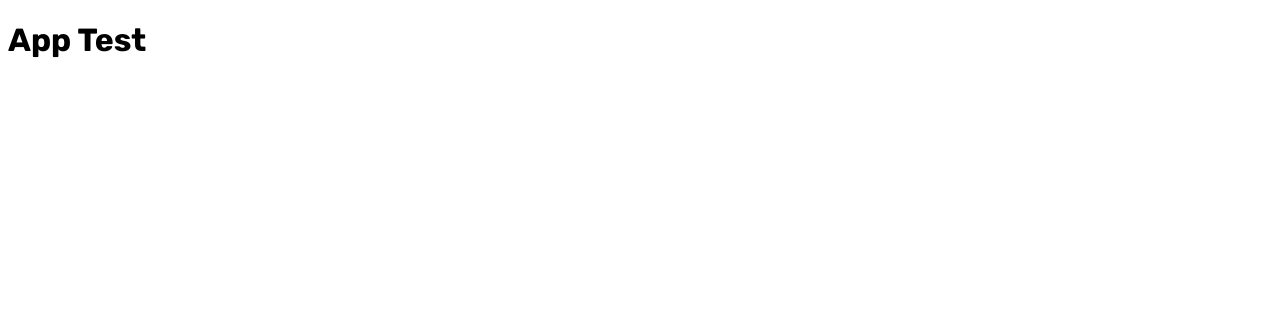
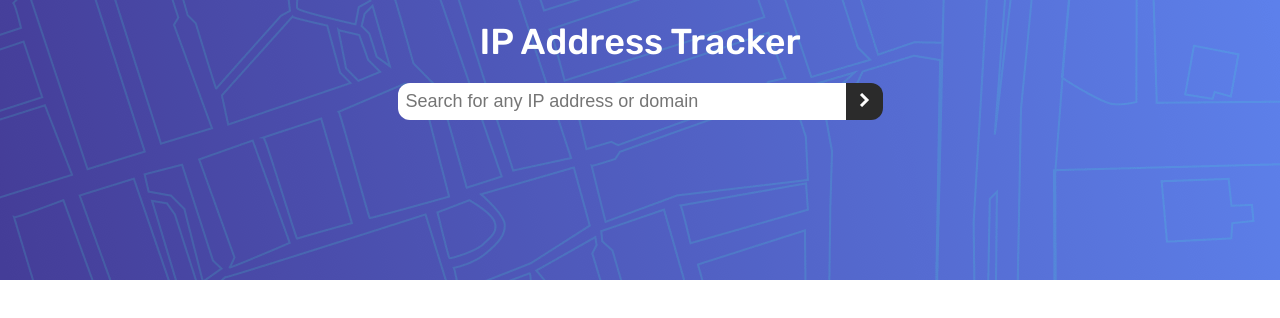
Before and after one commit to urbannomad94/ip-address-tracker, a React (Vite) app: page / in a window 1280 px wide. Shown: the top 318 px of the page. Built offline with nearby package versions, Linux system fonts and the light colour scheme.

Commit message:
create header and search input

```diff
--- a/index.html
+++ b/index.html
@@ -15,10 +15,21 @@
       href="https://fonts.googleapis.com/css2?family=Rubik:wght@400;500;700&display=swap"
       rel="stylesheet"
     />
+    <link
+      rel="stylesheet"
+      href="https://unpkg.com/leaflet@1.9.4/dist/leaflet.css"
+      integrity="sha256-p4NxAoJBhIIN+hmNHrzRCf9tD/miZyoHS5obTRR9BMY="
+      crossorigin=""
+    />
+    <script
+      src="https://unpkg.com/leaflet@1.9.4/dist/leaflet.js"
+      integrity="sha256-20nQCchB9co0qIjJZRGuk2/Z9VM+kNiyxNV1lvTlZBo="
+      crossorigin=""
+    ></script>
     <title>IP Address Tracker</title>
   </head>
   <body>
-    <div id="root"></div>
+    <div id="root" class="container"></div>
     <script type="module" src="/src/main.tsx"></script>
   </body>
 </html>
--- a/src/App.tsx
+++ b/src/App.tsx
@@ -1,6 +1,8 @@
-function App() {
+import IPSearch from './IPSearch/IPSearch'
+
+const App = () => {
     return (
-        <h1>App Test</h1>
+        <IPSearch />
     )
 }
 
--- /dev/null
+++ b/src/IPSearch/IPSearch.module.css
@@ -0,0 +1,26 @@
+.container {
+    width: 100vw;
+    height: 280px;
+    padding-top: 20px;
+    background-image: url('../images/pattern-bg-desktop.png');
+    background-repeat: no-repeat;
+    display: flex;
+    flex-direction: column;
+    justify-content: flex-start;
+    align-items: center;
+    gap: 20px;
+}
+
+.searchBox {
+    display: flex;
+
+}
+
+@media (max-width: 375px) {
+    .container {
+        width: 375px;
+        height: 300px;
+        background-image: url('../images/pattern-bg-mobile.png');
+        background-repeat: no-repeat;
+    }
+}
--- /dev/null
+++ b/src/IPSearch/IPSearch.tsx
@@ -0,0 +1,18 @@
+import IPSearchCSS from './IPSearch.module.css'
+
+const IPSearch = () => {
+  return (
+    <div className={IPSearchCSS.container}>
+        <h1>IP Address Tracker</h1>
+        <div className={IPSearchCSS.searchBox}>
+            <input type="text" placeholder='Search for any IP address or domain' />
+            <button>
+                <svg xmlns="http://www.w3.org/2000/svg" width="11" height="14"><path fill="none" stroke="#FFF" strokeWidth="3" d="M2 1l6 6-6 6"/></svg>
+            </button>
+        </div>
+
+    </div>
+  )
+}
+
+export default IPSearch
--- a/src/index.css
+++ b/src/index.css
@@ -8,8 +8,44 @@
 }
 
 body {
+    margin: 0;
     font-family: 'Rubik';
     width: 1440px;
+}
+
+.container {
+    width: 100%;
+}
+
+h1 {
+    color: white;
+    font-size: 36px;
+    font-weight: 500;
+    margin: 0;
+}
+
+input {
+    color: var(--very-dark-gray);
+    width: 35vw;
+    font-size: 18px;
+    padding: 8px;
+    border: none;
+    border-top-left-radius: 12px;
+    border-bottom-left-radius: 12px;
+}
+
+button {
+    height: 37px;
+    width: 37px;
+    border-top-right-radius: 12px;
+    border-bottom-right-radius: 12px;
+    border: none;
+    background-color: var(--very-dark-gray);
+}
+
+button:hover {
+    cursor: pointer;
+    background-color: var(--dark-gray);
 }
 
 @media (max-width: 375px) {
```
